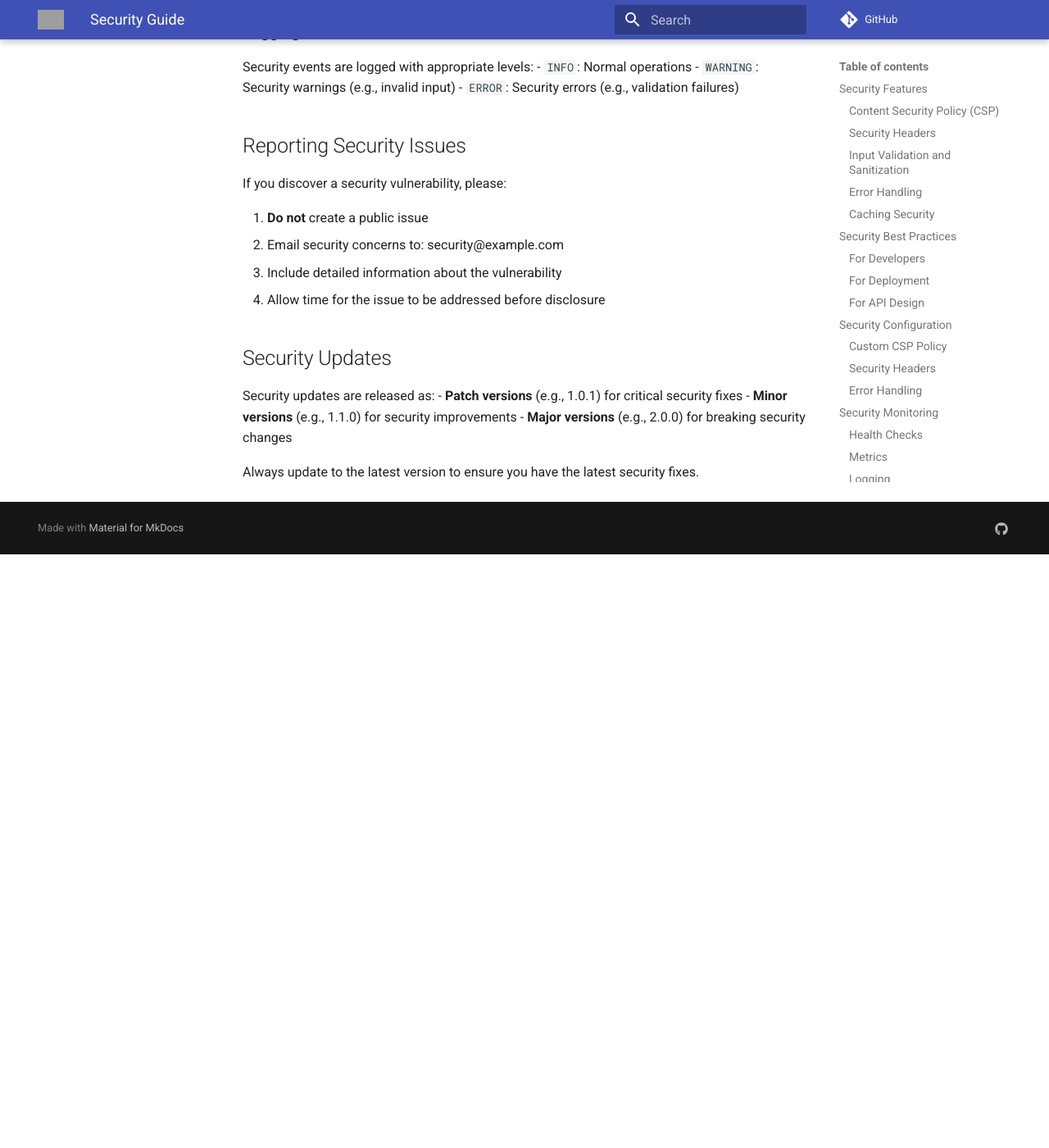
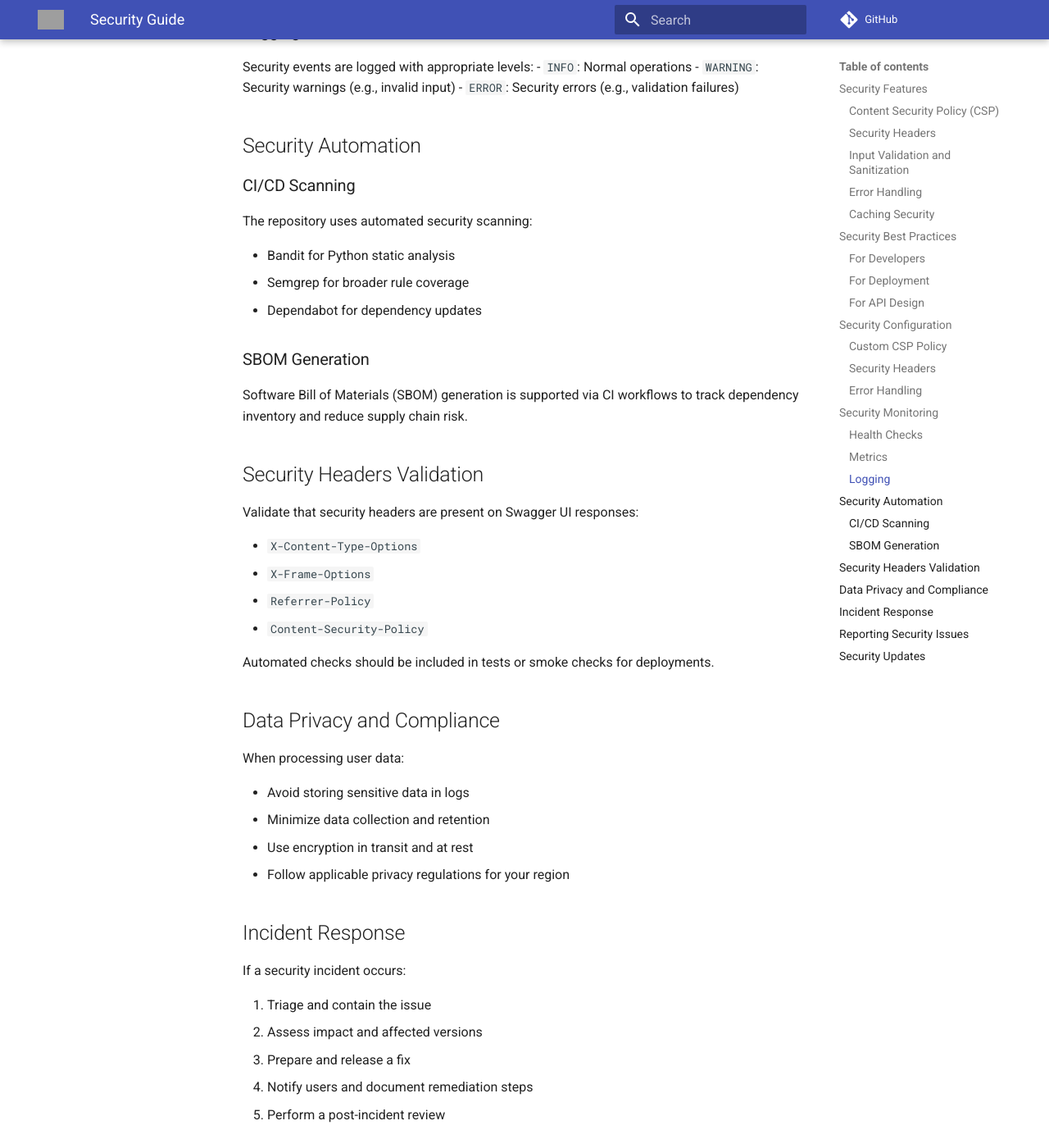
Before and after one commit to yeongseon/azure-functions-openapi, an MkDocs documentation site: the page built from docs/SECURITY.md, in a window 1280 px wide and 1400 px high, scrolled down 3888 px. Shown: the whole window at 82% size. Built offline with MkDocs 1.6.1 and Material for MkDocs 9.7.7, drawn with Linux system fonts in a browser that asks for light colours; comment, search, counter and statistics services are not loaded; before the commit the page ends 4564 px from its top, so only the background shows below that; some of the changed text lies outside the part shown; grey boxes are pictures that could not be loaded.

Commit message:
chore: add security policies and incident response procedures

```diff
--- a/docs/SECURITY.md
+++ b/docs/SECURITY.md
@@ -179,12 +179,57 @@
 - `WARNING`: Security warnings (e.g., invalid input)
 - `ERROR`: Security errors (e.g., validation failures)
 
+## Security Automation
+
+### CI/CD Scanning
+
+The repository uses automated security scanning:
+
+- Bandit for Python static analysis
+- Semgrep for broader rule coverage
+- Dependabot for dependency updates
+
+### SBOM Generation
+
+Software Bill of Materials (SBOM) generation is supported via CI workflows to
+track dependency inventory and reduce supply chain risk.
+
+## Security Headers Validation
+
+Validate that security headers are present on Swagger UI responses:
+
+- `X-Content-Type-Options`
+- `X-Frame-Options`
+- `Referrer-Policy`
+- `Content-Security-Policy`
+
+Automated checks should be included in tests or smoke checks for deployments.
+
+## Data Privacy and Compliance
+
+When processing user data:
+
+- Avoid storing sensitive data in logs
+- Minimize data collection and retention
+- Use encryption in transit and at rest
+- Follow applicable privacy regulations for your region
+
+## Incident Response
+
+If a security incident occurs:
+
+1. Triage and contain the issue
+2. Assess impact and affected versions
+3. Prepare and release a fix
+4. Notify users and document remediation steps
+5. Perform a post-incident review
+
 ## Reporting Security Issues
 
 If you discover a security vulnerability, please:
 
 1. **Do not** create a public issue
-2. Email security concerns to: security@example.com
+2. Email security concerns to: yeongseon.choe@gmail.com
 3. Include detailed information about the vulnerability
 4. Allow time for the issue to be addressed before disclosure
 
```
Also changed, not shown: SECURITY.md (+6 -0 lines), SUPPORT.md (+13 -0 lines), docs/incident-response.md (added, +31 -0 lines), .github/ISSUE_TEMPLATE/security.md (added), 2 other files.
